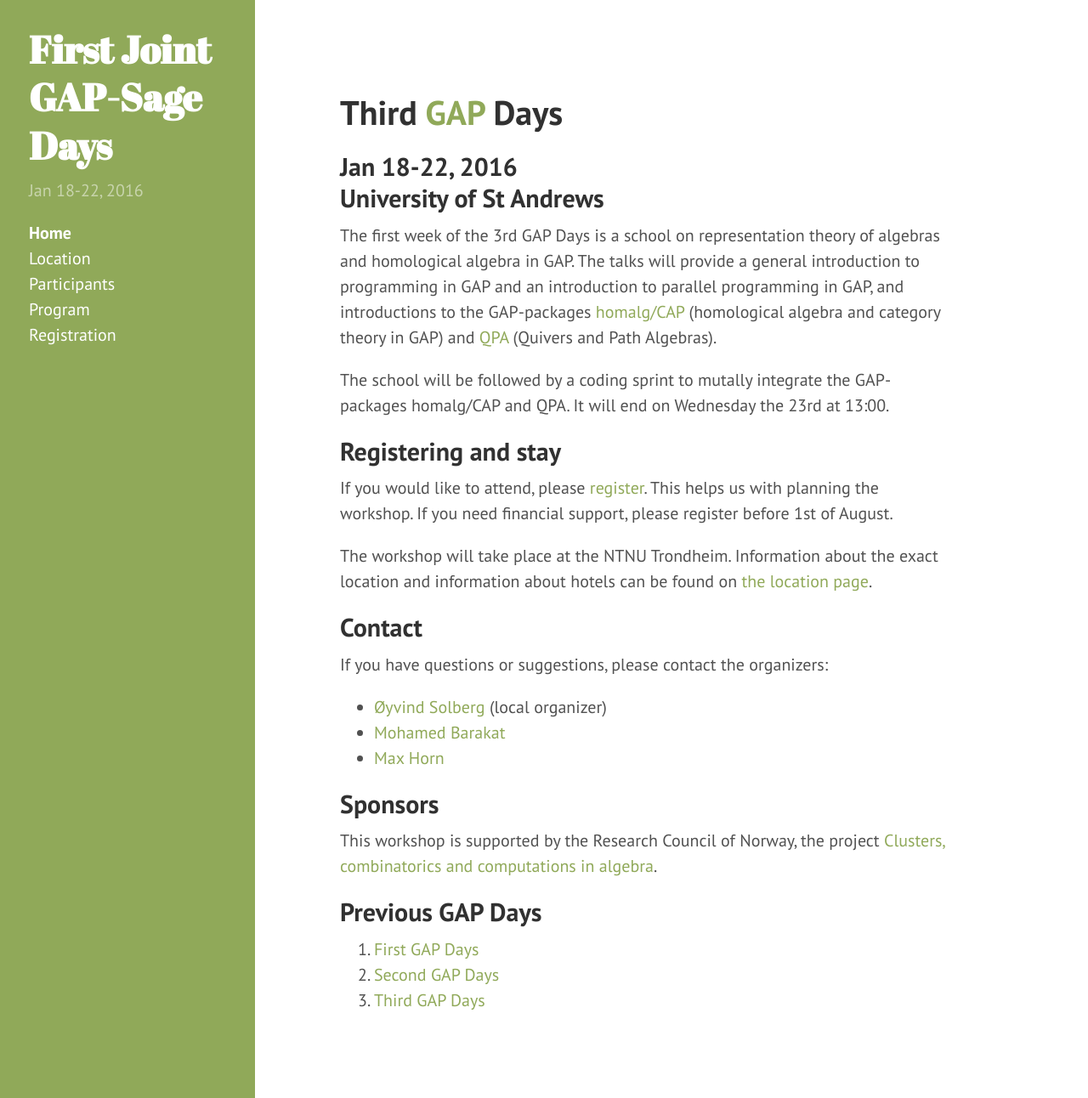
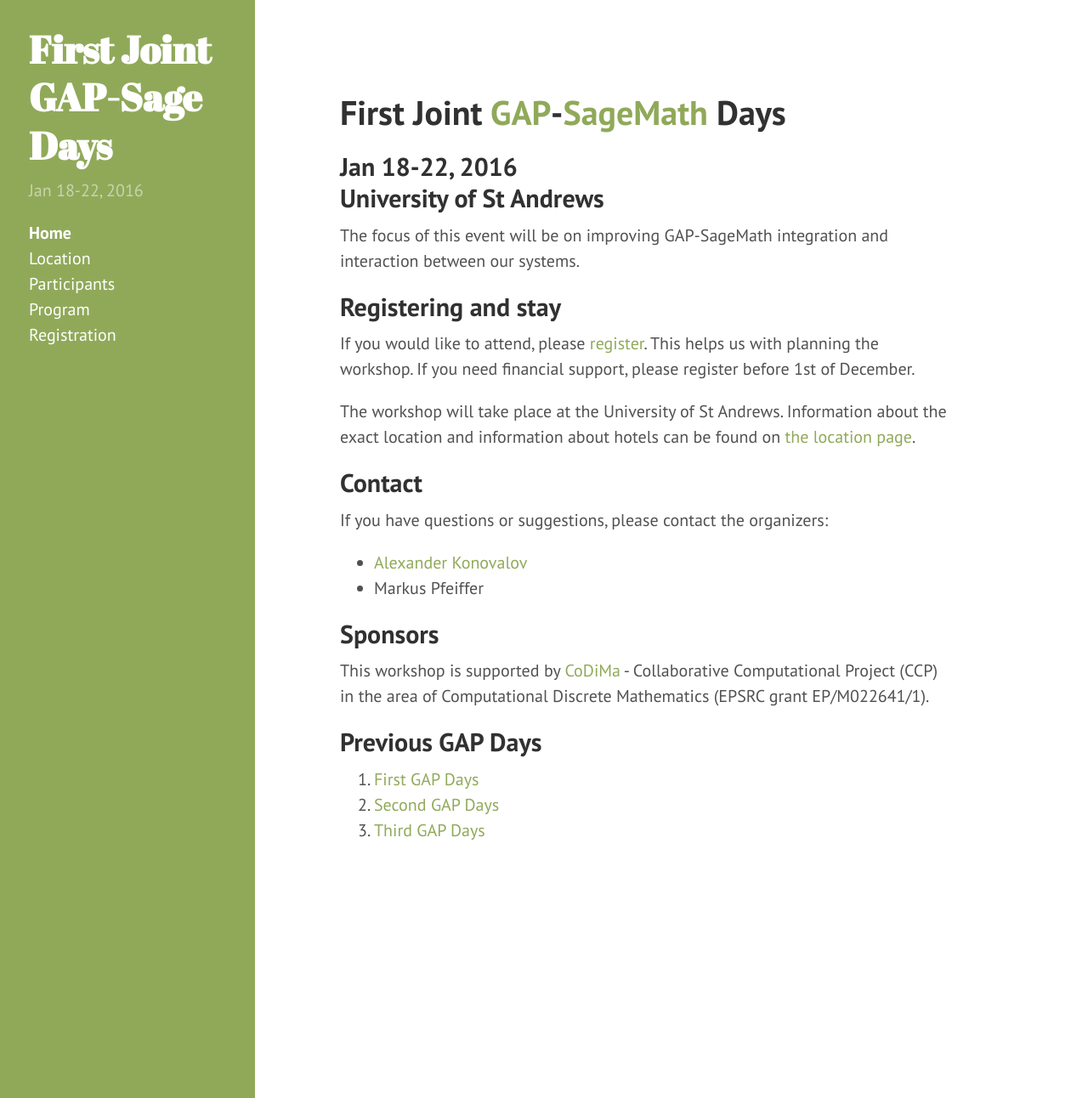
Before and after one commit to gapdays/gap-sage-days2016, a Jekyll site: the page built from index.md, in a window 1280 px wide and 1292 px high. Shown: the whole window at 85% size. Built offline with Jekyll 4.4.1, drawn with Linux system fonts in a browser that asks for light colours; Markdown is read by kramdown in place of the engine named in the settings.

Commit message:
Update index.md

```diff
--- a/index.md
+++ b/index.md
@@ -3,22 +3,11 @@ layout: default
 title: Home
 ---
 
-# Third [GAP](http://www.gap-system.org/) Days
+# First Joint [GAP](http://www.gap-system.org/)-[SageMath](http://www.sagemath.org/) Days
 ## {{ site.description }}<br> {{ site.location }}
 
-The first week of the 3rd GAP Days is a school on representation
-theory of algebras and homological algebra in GAP. The talks will
-provide a general introduction to programming in GAP and an
-introduction to parallel programming in GAP, and introductions to the
-GAP-packages [homalg/CAP](http://homalg.math.rwth-aachen.de/)
-(homological algebra and category theory in GAP) and
-[QPA](http://www.math.ntnu.no/~oyvinso/QPA/) (Quivers and Path
-Algebras).
-
-The school will be followed by a coding sprint to mutally integrate
-the GAP-packages homalg/CAP and QPA. It will end on Wednesday the 23rd at
-13:00.
-
+The focus of this event will be on improving GAP-SageMath integration
+and interaction between our systems.
 
 {% comment %}
 
@@ -43,9 +32,9 @@ would be happy to hear about any progress you made.
 
 If you would like to attend, please [register]({{ site.baseurl }}/registration). This helps us
 with planning the workshop. If you need financial support, please
-register before 1st of August.
+register before 1st of December.
 
-The workshop will take place at the NTNU Trondheim. Information about the
+The workshop will take place at the University of St Andrews. Information about the
 exact location and information about hotels
 can be found on [the location page]({{ site.baseurl }}/location).
 
@@ -53,16 +42,12 @@ can be found on [the location page]({{ site.baseurl }}/location).
 
 If you have questions or suggestions, please contact the organizers:
 
-* [Øyvind Solberg](mailto:oyvind.solberg@math.ntnu.no) (local organizer)
-* [Mohamed Barakat](mailto:mohamed.barakat@rwth-aachen.de)
-* [Max Horn](mailto:max.horn@math.uni-giessen.de)
-
+* [Alexander Konovalov](mailto:alexander.konovalov@st-andrews.ac.uk)
+* Markus Pfeiffer
 
 ## Sponsors
 
-This workshop is supported by the Research Council of Norway, the
-project
-[Clusters, combinatorics and computations in algebra](https://www.cristin.no/app/projects/show.jsf?id=452886).
+This workshop is supported by [CoDiMa](http://www.codima.ac.uk/) - Collaborative Computational Project (CCP) in the area of Computational Discrete Mathematics (EPSRC grant EP/M022641/1).
 
 ## Previous GAP Days
 
```
